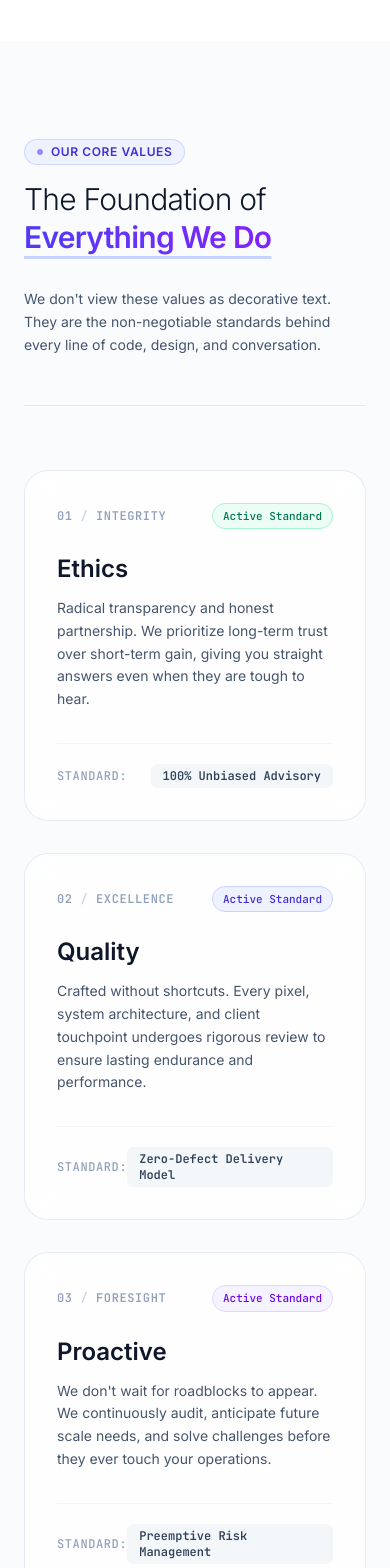
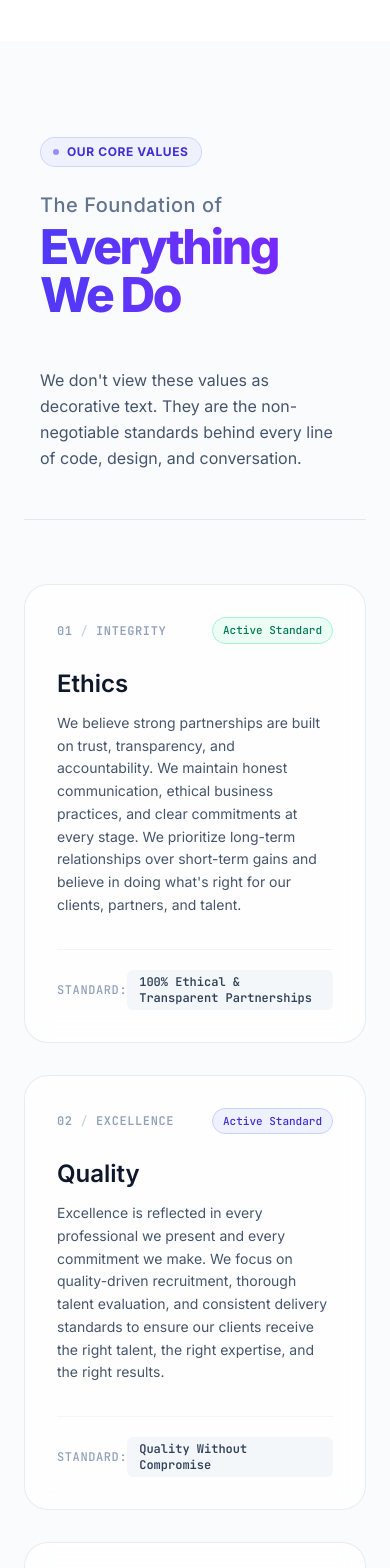
Before and after one commit to kevalkhetani151/arihant-latest, a Next.js app: page /about in a window 390 px wide. Shown: the part 5260-6828 px from the top of the page. Built offline with nearby package versions, Linux system fonts and the light colour scheme.

Commit message:
chnage ui

```diff
--- a/src/app/home/page.tsx
+++ b/src/app/home/page.tsx
@@ -916,35 +916,36 @@ const HeroSection = () => {
       number: "01",
       category: "INTEGRITY",
       title: "Ethics",
-      description: "Radical transparency and honest partnership. We prioritize long-term trust over short-term gain, giving you straight answers even when they are tough to hear.",
-      standard: "100% Unbiased Advisory",
+      description: "We believe strong partnerships are built on trust, transparency, and accountability. We maintain honest communication, ethical business practices, and clear commitments at every stage. We prioritize long-term relationships over short-term gains and believe in doing what's right for our clients, partners, and talent.",
+      standard: "100% Ethical & Transparent Partnerships",
       badgeColor: "bg-emerald-50 text-emerald-700 border-emerald-200"
     },
     {
       number: "02",
       category: "EXCELLENCE",
       title: "Quality",
-      description: "Crafted without shortcuts. Every pixel, system architecture, and client touchpoint undergoes rigorous review to ensure lasting endurance and performance.",
-      standard: "Zero-Defect Delivery Model",
+      description: "Excellence is reflected in every professional we present and every commitment we make. We focus on quality-driven recruitment, thorough talent evaluation, and consistent delivery standards to ensure our clients receive the right talent, the right expertise, and the right results.",
+      standard: "Quality Without Compromise",
       badgeColor: "bg-indigo-50 text-indigo-700 border-indigo-200"
     },
     {
       number: "03",
       category: "FORESIGHT",
       title: "Proactive",
-      description: "We don't wait for roadblocks to appear. We continuously audit, anticipate future scale needs, and solve challenges before they ever touch your operations.",
-      standard: "Preemptive Risk Management",
+      description: "We believe successful talent solutions start before the hiring need arises. By anticipating workforce demands, tracking evolving industry trends, and leveraging AI-enabled talent intelligence, we help clients and partners stay ahead of changing market needs. We identify opportunities early and address potential challenges before they impact business growth.",
+      standard: "Anticipate. Adapt. Stay Ahead.",
       badgeColor: "bg-violet-50 text-violet-700 border-violet-200"
     },
     {
       number: "04",
       category: "SPEED & CARE",
       title: "Responsiveness",
-      description: "Communication is our priority. You never have to guess project status or wait days for an answer — direct access and swift action are guaranteed.",
-      standard: "< 15 Minute Incident Response",
+      description: "We understand that timing matters in talent acquisition and business growth. From client requirements to candidate submissions and ongoing coordination, we prioritize prompt communication, proactive updates, and swift action. Our team stays accessible, responsive, and committed to keeping every stakeholder informed.",
+      standard: "Prompt Response. Proactive Communication.",
       badgeColor: "bg-blue-50 text-blue-700 border-blue-200"
     }
   ];
+
 
   return (
     <section className="relative bg-slate-50/70 text-slate-800 py-24 px-6 md:px-12 lg:px-20 font-sans overflow-hidden">
@@ -953,19 +954,30 @@ const HeroSection = () => {
       <div className="absolute bottom-0 right-1/4 w-96 h-96 bg-violet-200/30 rounded-full blur-3xl pointer-events-none -z-10" />
 
       {/* Header Section */}
-      <div className="max-w-6xl mx-auto flex flex-col md:flex-row justify-between items-start md:items-end gap-8 mb-16 border-b border-slate-200 pb-12">
-        <div className="max-w-2xl">
-          <div className="inline-flex items-center gap-2 px-3 py-1 rounded-full bg-indigo-50 border border-indigo-200/80 mb-4">
+    <div className="max-w-6xl mx-auto flex flex-col lg:flex-row justify-between items-start lg:items-end gap-10 mb-16 border-b border-slate-200 pb-12 px-4 md:px-8 lg:px-0">
+
+  {/* Left Side: Badge & Headlines */}
+  <div className="flex flex-col max-w-3xl">
+    <div className="inline-flex items-center gap-2 px-3 py-1.5 rounded-full bg-indigo-50 border border-indigo-200/80 mb-6 w-fit">
       <span className="w-1.5 h-1.5 rounded-full bg-indigo-600 animate-pulse"></span>
-            <span className="text-xs uppercase tracking-wider text-indigo-700 font-semibold">Our Core Values</span>
-          </div>
-          <h2 className="text-3xl md:text-5xl font-light tracking-tight text-slate-900 leading-tight">
-            The Foundation of <span className="font-semibold text-transparent bg-clip-text bg-gradient-to-r from-indigo-600 to-violet-600 underline decoration-indigo-200 underline-offset-8">Everything We Do</span>
+      <span className="text-xs uppercase tracking-wider text-indigo-700 font-bold">Our Core Values</span>
+    </div>
+
+    <h2 className="flex flex-col gap-1 md:gap-2 leading-none">
+      <span className="text-xl md:text-2xl font-medium tracking-wide text-slate-500">
+        The Foundation of
+      </span>
+      <span className="text-5xl md:text-7xl font-extrabold tracking-tighter text-transparent bg-clip-text bg-gradient-to-r from-indigo-600 to-violet-600 pb-2">
+        Everything We Do
+      </span>
     </h2>
   </div>
-        <p className="text-slate-600 max-w-md text-sm md:text-base leading-relaxed">
+
+  {/* Right Side: Description */}
+  <p className="text-slate-600 max-w-md text-base md:text-lg leading-relaxed lg:pb-3">
     We don't view these values as decorative text. They are the non-negotiable standards behind every line of code, design, and conversation.
   </p>
+
 </div>
 
       {/* Editorial Grid */}
```
Also changed, not shown: src/app/dummy/page.tsx (+76 -59 lines). Lines whose indentation alone changed are shown as unchanged.
